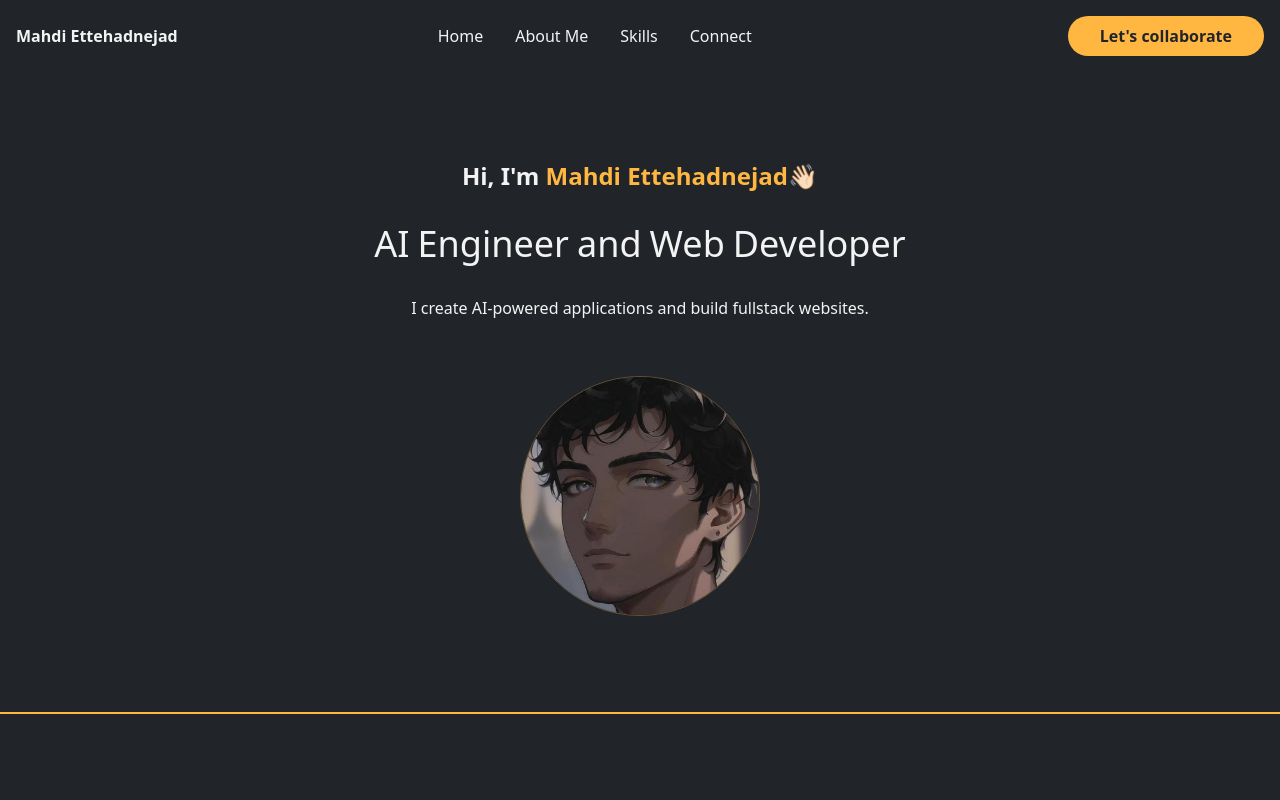
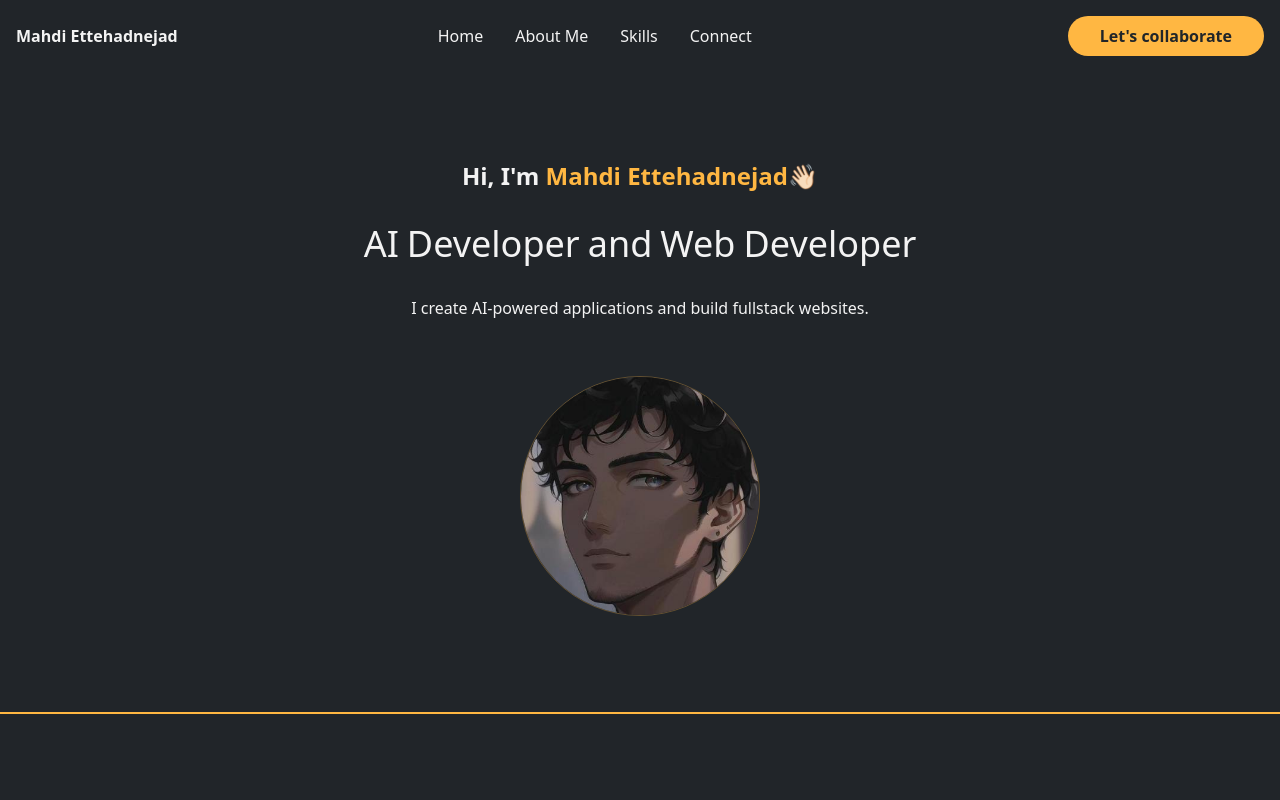
Before and after one commit to mahdi-eth/Portfolio, a Next.js app in the folder view/: page / in a window 1280 px wide. Shown: the top 800 px of the page. Built offline with nearby package versions, Linux system fonts and the light colour scheme.

Commit message:
Update header

```diff
--- a/view/components/header/index.tsx
+++ b/view/components/header/index.tsx
@@ -19,7 +19,7 @@ const Header = () => {
                     AI{" "}
                 </span>
                 <span className="inline-block hover:text-_orange pb-2 px-1">
-                    Engineer{" "}
+                    Developer{" "}
                 </span>
                 <span className="inline-block hover:text-_orange pb-2 px-1">
                     and{" "}
```
